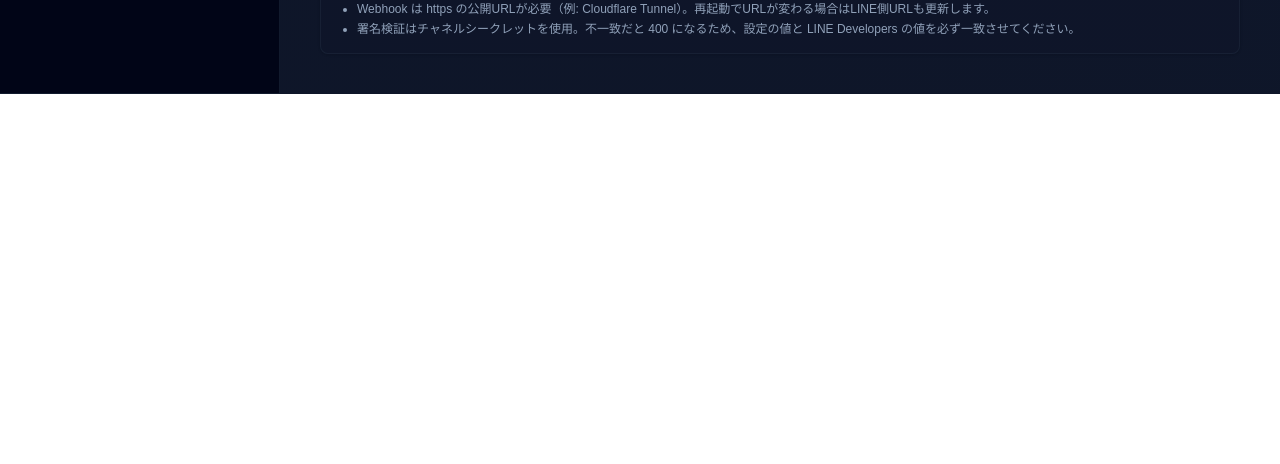
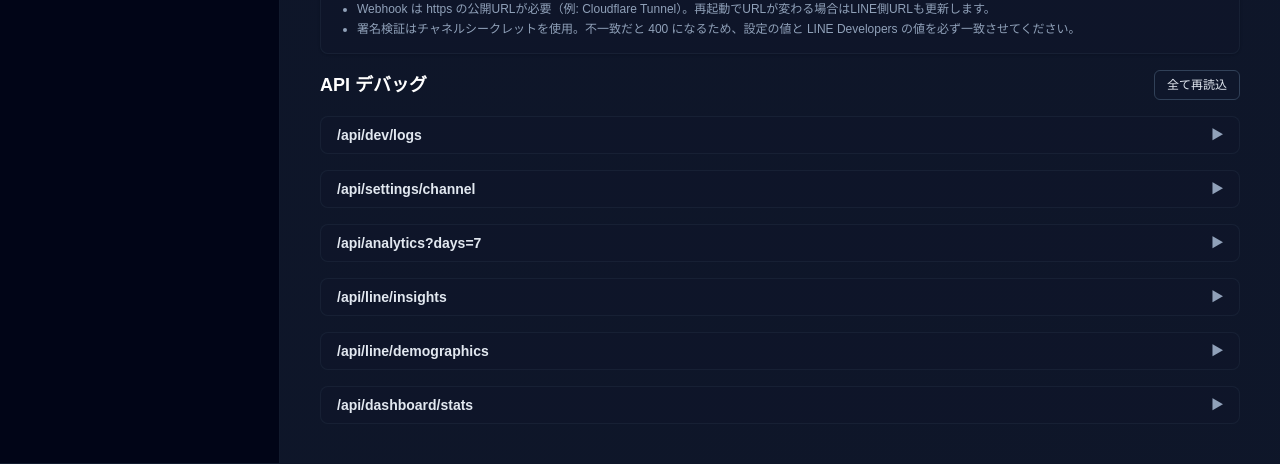
Before and after one commit to s-hiraoku/line-messaging-app, a Next.js app: page /dashboard/dev in a window 1280 px wide. Shown: the part 1056-1520 px from the top of the page. Before the commit the page ends 1150 px from the top, so only its background shows below. Built offline with nearby package versions, Linux system fonts and the light colour scheme; no server answers; the database is empty.

Commit message:
feat(messages:preview): add preview side toggle and adjust to match LINE desktop style more closely (tabs/header/background/left bubble)

```diff
--- a/src/app/dashboard/dev/page.tsx
+++ b/src/app/dashboard/dev/page.tsx
@@ -259,19 +259,24 @@ export default function DevPage() {
               <h2 className="text-sm font-semibold text-slate-300">開発ログ（Webhook）</h2>
               <div className="flex items-center gap-2">
                 <button
-                  className="rounded-md border border-slate-700 bg-slate-900 px-3 py-1.5 text-xs text-slate-200 hover:border-slate-500"
+                  className="rounded-md border border-slate-700 bg-slate-900 px-3 py-1.5 text-xs text-slate-200 hover:border-slate-500 cursor-pointer"
                   onClick={async () => {
                     setLogsLoading(true);
                     try {
                       const r = await fetch('/api/dev/logs', { cache: 'no-store' });
                       const j = await r.json().catch(() => ({ items: [] }));
+                      setRawLogs(j);
                       if (Array.isArray(j.items)) setLogs(j.items);
                     } finally { setLogsLoading(false); }
                   }}
                 >再読込</button>
                 <button
-                  className="rounded-md bg-blue-600 px-3 py-1.5 text-xs font-semibold text-white disabled:cursor-not-allowed disabled:opacity-60 disabled:text-white/90"
-                  onClick={async () => { await fetch('/api/dev/logs', { method: 'DELETE' }); setLogs([]); }}
+                  className="rounded-md bg-blue-600 px-3 py-1.5 text-xs font-semibold text-white cursor-pointer disabled:cursor-not-allowed disabled:opacity-60 disabled:text-white/90"
+                  onClick={async () => {
+                    await fetch('/api/dev/logs', { method: 'DELETE' });
+                    setLogs([]);
+                    setRawLogs({ items: [] });
+                  }}
                 >クリア</button>
               </div>
             </div>
@@ -309,6 +314,25 @@ export default function DevPage() {
               <li>署名検証はチャネルシークレットを使用。不一致だと 400 になるため、設定の値と LINE Developers の値を必ず一致させてください。</li>
             </ul>
           </section>
+
+          {/* API デバッグ */}
+          <section className="md:col-span-2 space-y-4">
+            <div className="flex items-center justify-between">
+              <h2 className="text-lg font-semibold text-white">API デバッグ</h2>
+              <button
+                className="rounded-md border border-slate-700 bg-slate-900 px-3 py-1.5 text-xs text-slate-200 hover:border-slate-500 cursor-pointer"
+                onClick={loadAllDebugData}
+              >
+                全て再読込
+              </button>
+            </div>
+            <DebugPanel title="/api/dev/logs" response={rawLogs} />
+            <DebugPanel title="/api/settings/channel" response={rawChannel} />
+            <DebugPanel title="/api/analytics?days=7" response={rawAnalytics} />
+            <DebugPanel title="/api/line/insights" response={rawInsights} />
+            <DebugPanel title="/api/line/demographics" response={rawDemographics} />
+            <DebugPanel title="/api/dashboard/stats" response={rawDashboard} />
+          </section>
         </div>
       )}
     </div>
--- a/src/app/dashboard/messages/image/page.tsx
+++ b/src/app/dashboard/messages/image/page.tsx
@@ -17,6 +17,7 @@ export default function MessagesImagePage() {
   const [uploading, setUploading] = useState(false);
   const [linkPreview, setLinkPreview] = useState(true);
   const inputRef = useRef<HTMLInputElement | null>(null);
+  const [previewSide, setPreviewSide] = useState<'left' | 'right'>('left');
 
   const handleSubmit = async (e: React.FormEvent<HTMLFormElement>) => {
     e.preventDefault();
@@ -86,6 +87,11 @@ export default function MessagesImagePage() {
             required
           />
         </div>
+        <div className="flex items-center gap-3 text-xs text-slate-300">
+          <span>プレビュー方向:</span>
+          <label className="inline-flex items-center gap-1"><input type="radio" name="pvdir" checked={previewSide==='left'} onChange={()=>setPreviewSide('left')} /> 左</label>
+          <label className="inline-flex items-center gap-1"><input type="radio" name="pvdir" checked={previewSide==='right'} onChange={()=>setPreviewSide('right')} /> 右</label>
+        </div>
         <div className="space-y-2">
           <label className="text-sm font-medium text-slate-300">画像URL（originalContentUrl）</label>
           <input
@@ -138,7 +144,7 @@ export default function MessagesImagePage() {
             )}
           </div>
         )}
-        <LineConversation direction="outbound" displayName="あなた" message={{ type: 'image', originalContentUrl: originalUrl, previewImageUrl: (previewUrl || (linkPreview ? originalUrl : undefined)) || undefined }} />
+        <LineConversation direction={previewSide==='left' ? 'inbound' : 'outbound'} displayName={previewSide==='left' ? 'hiraoku' : 'あなた'} message={{ type: 'image', originalContentUrl: originalUrl, previewImageUrl: (previewUrl || (linkPreview ? originalUrl : undefined)) || undefined }} />
         <button
           type="submit"
           className="inline-flex items-center rounded-md bg-blue-600 px-4 py-2 text-sm font-semibold text-white transition hover:bg-blue-700 disabled:cursor-not-allowed disabled:opacity-60 disabled:text-white/90"
--- a/src/app/dashboard/messages/text/page.tsx
+++ b/src/app/dashboard/messages/text/page.tsx
@@ -25,6 +25,7 @@ export default function MessagesTextPage() {
   const [loading, setLoading] = useState(false);
   const [lastRequest, setLastRequest] = useState<unknown>();
   const [lastResponse, setLastResponse] = useState<unknown>();
+  const [previewSide, setPreviewSide] = useState<'left' | 'right'>('left');
 
   const load = async (initial = false) => {
     setLoading(true);
@@ -107,13 +108,18 @@ export default function MessagesTextPage() {
             className="w-full rounded-md border border-slate-700 bg-slate-900 px-3 py-2 text-sm text-white focus:border-blue-500 focus:outline-none"
             placeholder="Uxxxxxxxxxxxxxxxxxxxxxxxxxxxxxxxx" required />
         </div>
+        <div className="flex items-center gap-3 text-xs text-slate-300">
+          <span>プレビュー方向:</span>
+          <label className="inline-flex items-center gap-1"><input type="radio" name="pvdir" checked={previewSide==='left'} onChange={()=>setPreviewSide('left')} /> 左</label>
+          <label className="inline-flex items-center gap-1"><input type="radio" name="pvdir" checked={previewSide==='right'} onChange={()=>setPreviewSide('right')} /> 右</label>
+        </div>
         <div className="space-y-2">
           <label htmlFor="message" className="text-sm font-medium text-slate-300">メッセージ本文</label>
           <textarea id="message" value={message} onChange={(e) => setMessage(e.target.value)}
             className="h-24 w-full rounded-md border border-slate-700 bg-slate-900 px-3 py-2 text-sm text-white focus:border-blue-500 focus:outline-none"
             placeholder="こんにちは！" required />
         </div>
-        <LineConversation direction="outbound" displayName="あなた" message={{ type: 'text', text: message }} />
+        <LineConversation direction={previewSide==='left' ? 'inbound' : 'outbound'} displayName={previewSide==='left' ? 'hiraoku' : 'あなた'} message={{ type: 'text', text: message }} />
         <button type="submit" className="inline-flex items-center rounded-md bg-blue-600 px-4 py-2 text-sm font-semibold text-white transition hover:bg-blue-700 disabled:cursor-not-allowed disabled:opacity-60 disabled:text-white/90" disabled={status === "sending"}>
           {status === "sending" ? "送信中..." : "送信"}
         </button>
```
